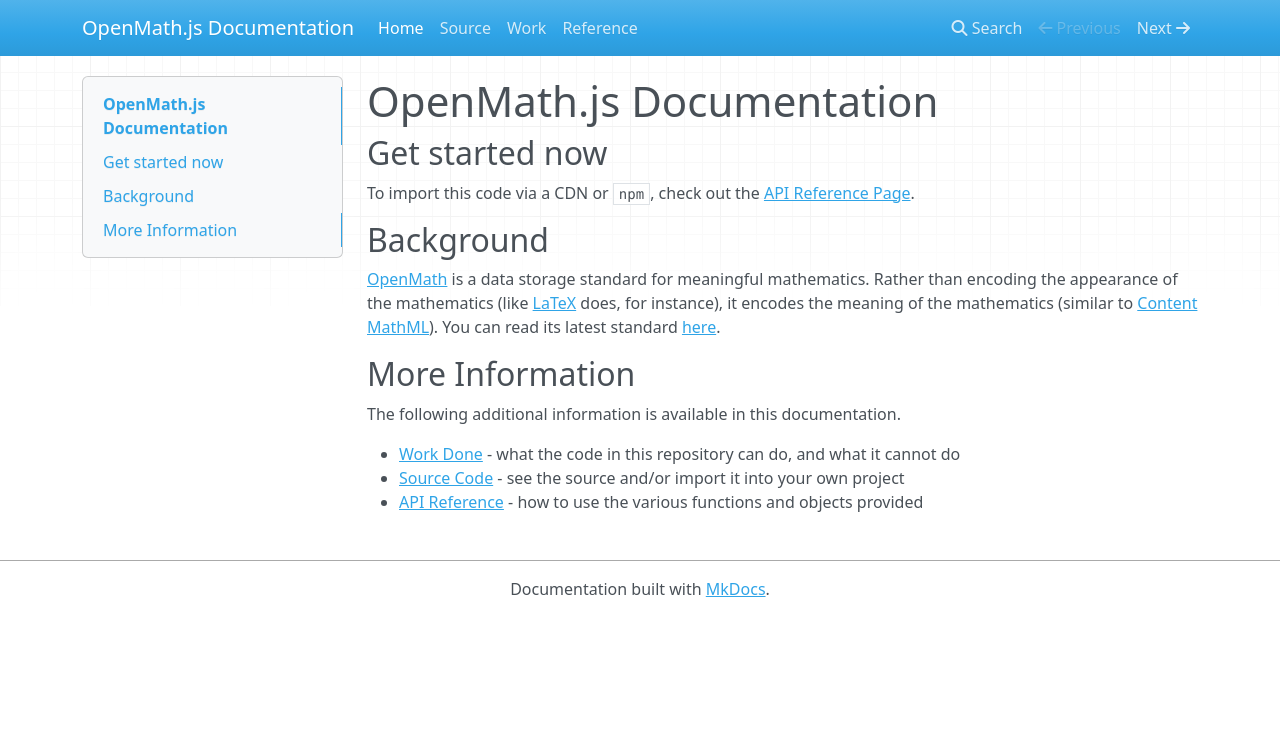
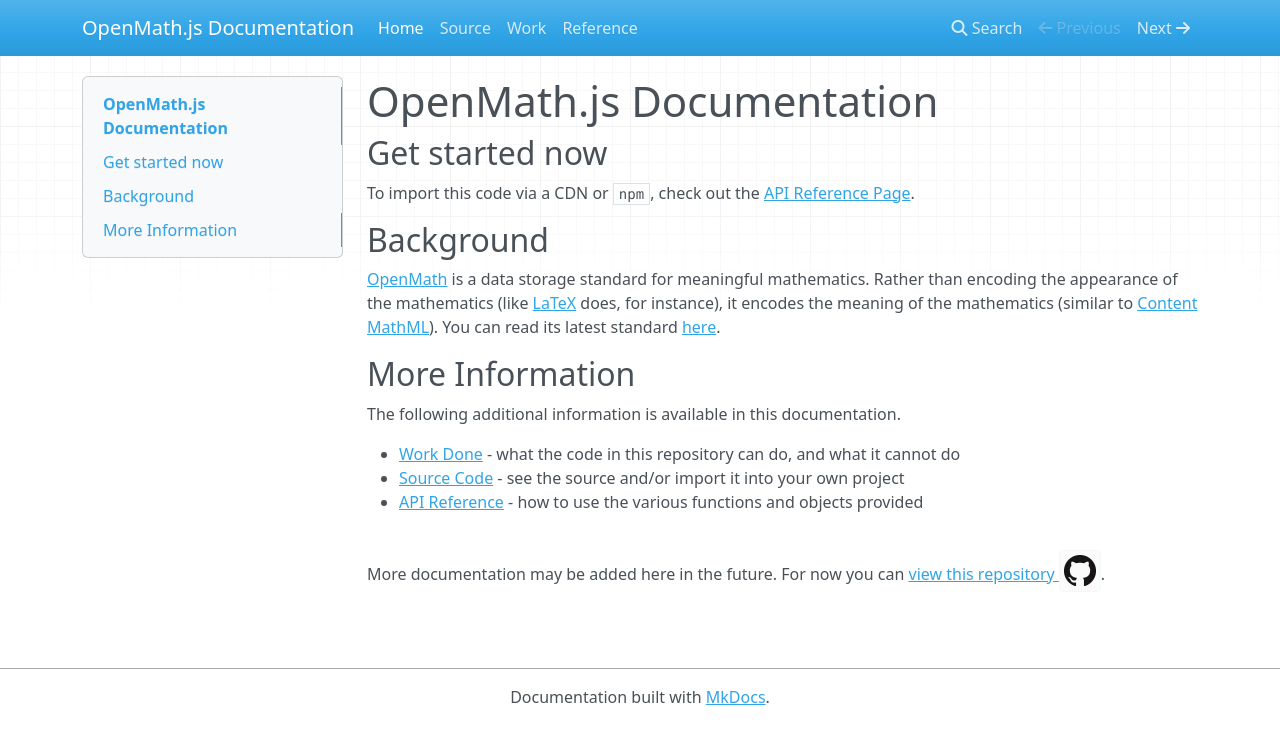
Before and after one commit to lurchmath/openmath-js, an MkDocs documentation site: the page built from docs/index.md, in a window 1280 px wide. Shown: the top 744 px of the page. Built offline with MkDocs 1.6.1, drawn with Linux system fonts in a browser that asks for light colours; nearby versions of some CDN libraries; old or Windows-style settings are respelled for this version of MkDocs.

Commit message:
Adding a link to the repo.

```diff
--- a/docs/index.md
+++ b/docs/index.md
@@ -26,3 +26,5 @@
    own project
  * [API Reference](api-reference.md) - how to use the various functions and
    objects provided
+
+   More documentation may be added here in the future. For now you can [view this repository ![github](img/GitHub-Mark-32px.png)](https://github.com/lurchmath/openmath-js).
```
Also changed, not shown: docs/img/GitHub-Mark-32px.png (added).
